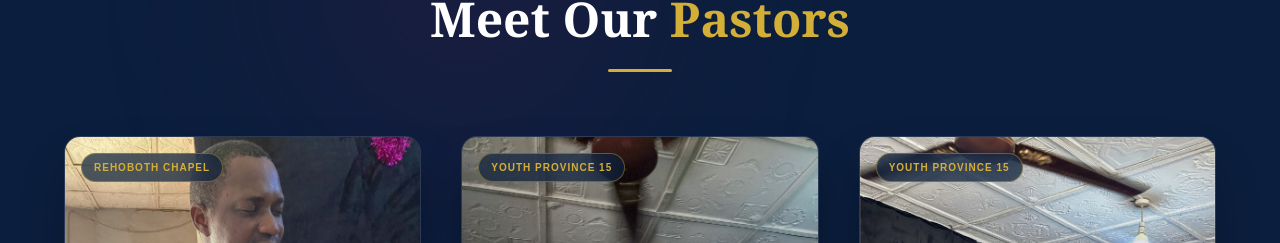
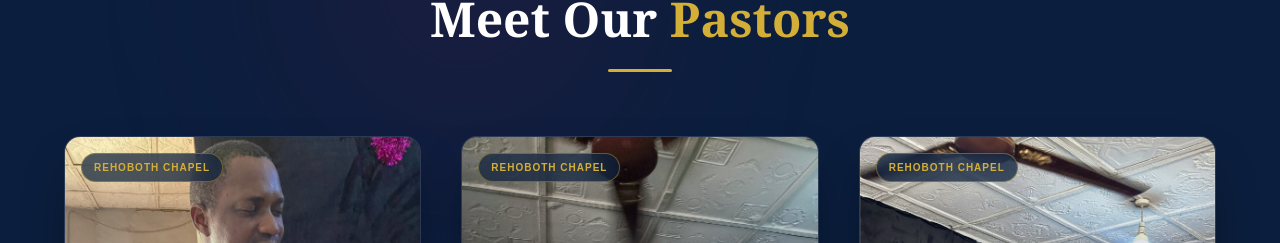
Before and after one commit to CodeWithHife/RCCG-Rehobooth-Chapel-Church-Website, a Next.js app: page / in a window 1280 px wide. Shown: the part 1645-1888 px from the top of the page. Built offline with nearby package versions, Linux system fonts and the light colour scheme.

Commit message:
new chnges in minister

```diff
--- a/src/app/components/Minister.tsx
+++ b/src/app/components/Minister.tsx
@@ -13,14 +13,14 @@ const ministers = [
   {
     name: "Pastor Femi Eniokanoselu",
     role: "Assistant Pastor",
-    tag: "Youth Province 15",
+    tag: "Rehoboth Chapel",
     image: "/minister/min2.jpg",
     phone: "2348066579342",
   },
   {
     name: "Pastor Emmanuel Oyetola",
     role: "Assistant Pastor",
-    tag: "Youth Province 15",
+    tag: "Rehoboth Chapel",
     image: "/minister/min3.jpg",
     phone: "2348060400021",
   },
```
